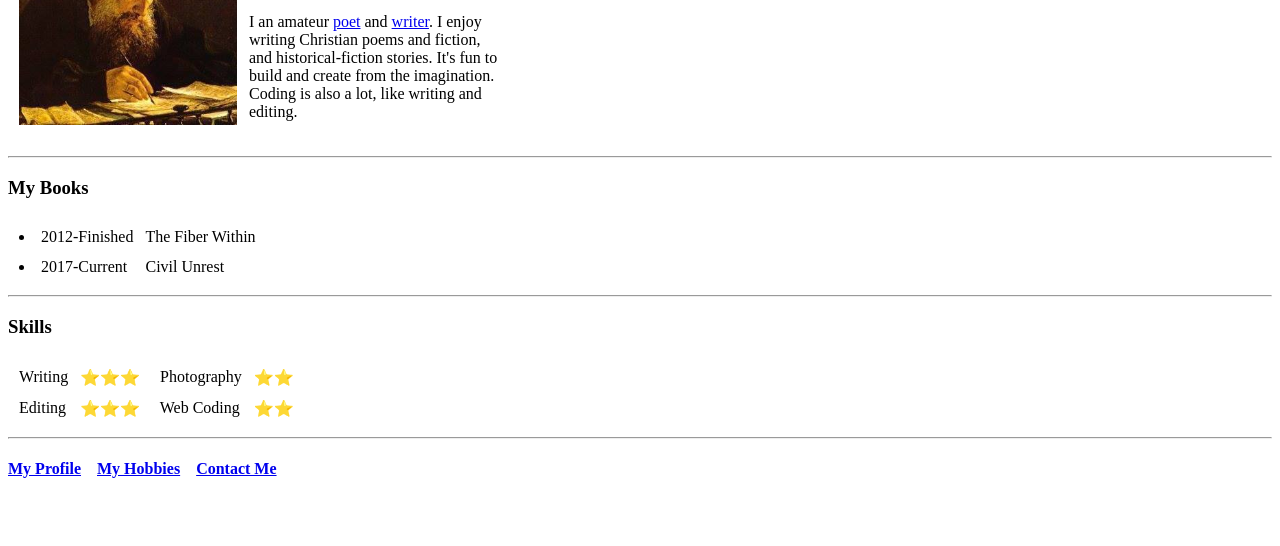
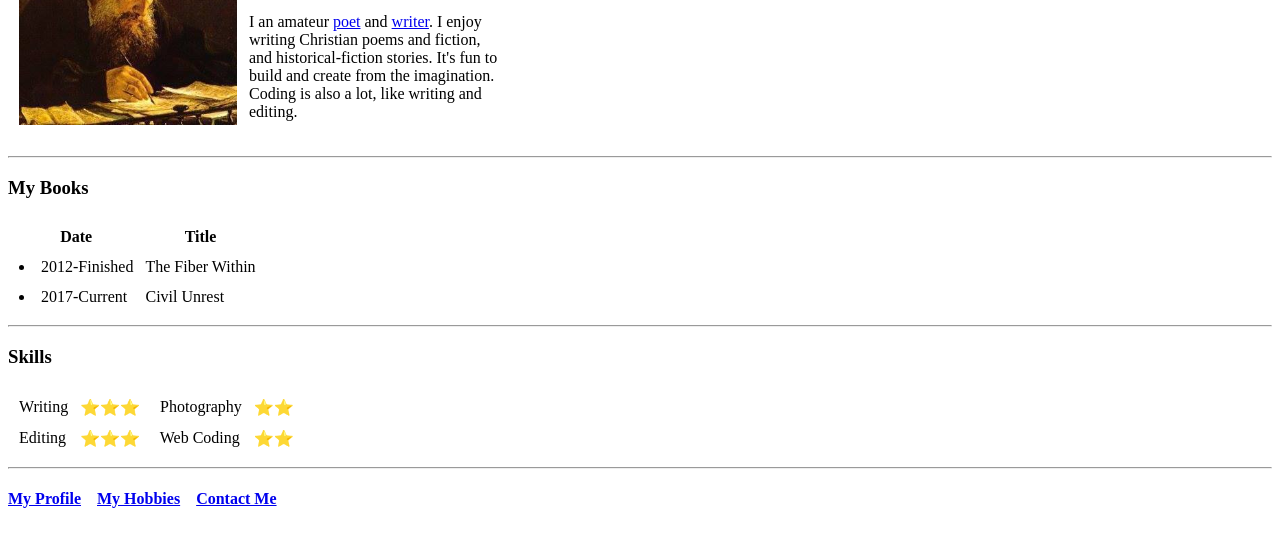
Before and after one commit to WritersQuill/cv, a plain HTML site: page index.html in a window 1280 px wide. Shown: the part 120-666 px from the top of the page. Drawn offline with Linux system fonts and the light colour scheme.

Commit message:
Add files via upload

```diff
--- a/index.html
+++ b/index.html
@@ -23,8 +23,19 @@
   <h3>My Books</h3>
 
   <table cellspacing="10">
-    <ul>
+    <thead>
       <tr>
+        <th>
+          Date
+        </th>
+        <th>
+          Title
+        </th>
+      </tr>
+    </thead>
+    <tbody>
+        <tr>
+      <ul>
         <td>
           <li>2012-Finished</li>
         </td>
@@ -35,8 +46,9 @@
           <li>2017-Current</li>
         </td>
         <td>Civil Unrest</td>
+    </ul>
       </tr>
-    </ul>
+    </tbody>
   </table>
   <hr />
 
```
